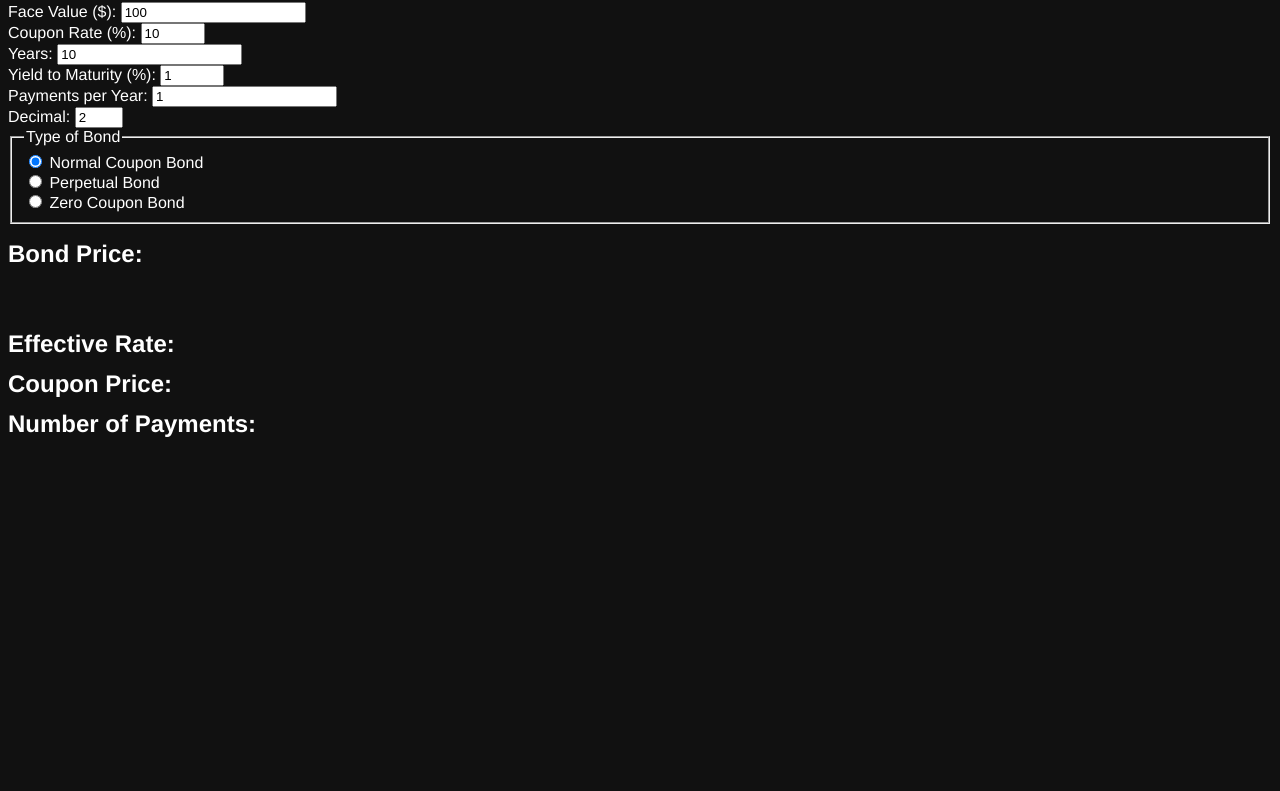
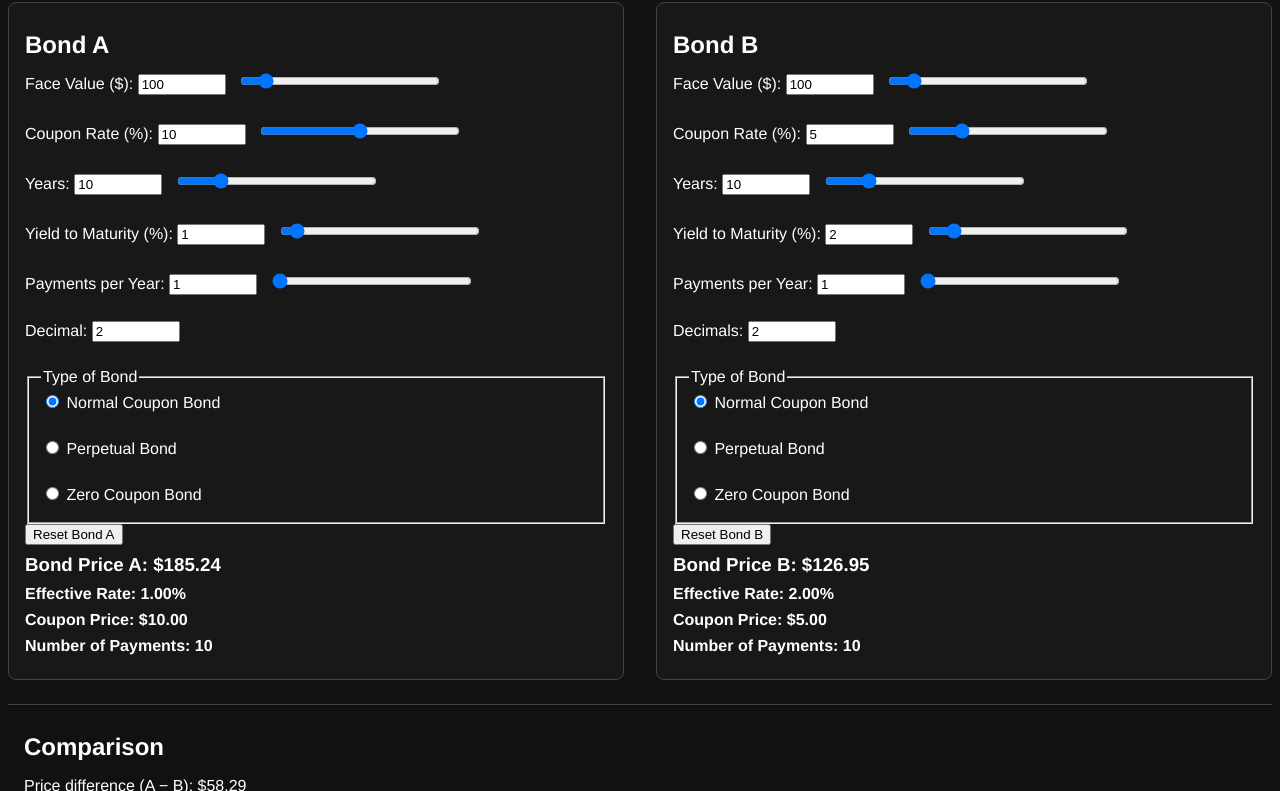
Before and after one commit to GuaJ0/Jovans-Bond-Pricer, a plain HTML site: page index.html in a window 1280 px wide. Shown: the part 67-858 px from the top of the page. Before the commit the page ends 800 px from the top, so only its background shows below. Drawn offline with nearby package versions, Linux system fonts and the light colour scheme.

Commit message:
Refactor bond pricer layout for multiple bonds
Updated the bond pricer interface to include separate forms for Bond A and Bond B, enhancing user experience with improved input fields and structure.

```diff
--- a/index.html
+++ b/index.html
@@ -1,3 +1,4 @@
+<!DOCTYPE html>
 <html>
 <head>
   <title>Jovan's Bond Pricer</title>
@@ -11,62 +12,140 @@
   <link rel="stylesheet" href="Style.css">
 </head>
 <body>
-  <h1>Bond Pricer Calculator</h1>
+  <h1>Jovan's Bond Pricer</h1>
 
-  <form id="bondForm">
+  <div class="bonds-container">
+
+    <div class="bond-panel">
+      <h2>Bond A</h2>
+      <form id="bondFormA">
         <label>Face Value ($):
-      <input type="number" id="faceValue" value="100" min="0" required />
+          <input type="number" id="faceValueA" value="100" min="0" required />
+          <input type="range" id="faceValueSliderA" min="0" max="1000" step="10" value="100">
         </label><br/>
 
         <label>Coupon Rate (%):
-      <input type="number" step="1" id="couponRate" value="10" min="0" max="100" required />
+          <input type="number" step="0.01" id="couponRateA" value="10" min="0" required />
+          <input type="range" id="couponRateSliderA" min="0" max="20" step="0.1" value="10">
         </label><br/>
 
         <label>Years:
-      <input type="number" step="1" id="years" value="10" min="1" required />
+          <input type="number" id="yearsA" value="10" min="0" required />
+          <input type="range" id="yearsSliderA" min="0" max="50" step="1" value="10">
         </label><br/>
 
         <label>Yield to Maturity (%):
-      <input type="number" step="1" id="yield" value="1" min="0" max="100" required />
+          <input type="number" step="0.01" id="yieldA" value="1" min="0" required />
+          <input type="range" id="yieldSliderA" min="0" max="20" step="0.1" value="1">
         </label><br/>
 
         <label>Payments per Year:
-      <input type="number" id="PPY" value="1" min="1" required />
+          <input type="number" id="PPYA" value="1" min="1" required />
+          <input type="range" id="PPYSliderA" min="1" max="12" step="1" value="1">
         </label><br/>
 
-    <label> Decimal:
-      <input type="number" id="Dec" value = "2" min="2" max="8" required />
+        <label>Decimal:
+          <input type="number" id="DecA" value="2" min="0" max="6" required />
         </label><br/>
 
         <fieldset>
           <legend>Type of Bond</legend>
           <label>
-        <input type="radio" name="bondType" value="Normal" checked>
+            <input type="radio" name="bondTypeA" value="Normal" checked>
             Normal Coupon Bond
           </label><br/>
           <label>
-        <input type="radio" name="bondType" value="Perpetual">
+            <input type="radio" name="bondTypeA" value="Perpetual">
             Perpetual Bond
           </label><br/>
           <label>
-        <input type="radio" name="bondType" value="Zero">
+            <input type="radio" name="bondTypeA" value="Zero">
             Zero Coupon Bond
           </label>
         </fieldset>
+
+        <button type="button" id="resetA">Reset Bond A</button>
       </form>
 
-  <h2>Bond Price: </h2>
-  <h2 id="bondPrice"></h2>
-  <div id="formula" style="float: right; width: 1200px; margin-top: 50px;"></div>
+      <h3>Bond Price A: <span id="bondPriceA"></span></h3>
+      <h4>Effective Rate: <span id="effectiveA"></span></h4>
+      <h4>Coupon Price: <span id="couponA"></span></h4>
+      <h4>Number of Payments: <span id="totalPaymentsA"></span></h4>
+    </div>
 
-  <h2>Effective Rate:</h2>
-  <h3 id="effective"></h3>
+    <div class="bond-panel">
+      <h2>Bond B</h2>
+      <form id="bondFormB">
+        <label>Face Value ($):
+          <input type="number" id="faceValueB" value="100" min="0" required />
+          <input type="range" id="faceValueSliderB" min="0" max="1000" step="10" value="100">
+        </label><br/>
 
-  <h2>Coupon Price:</h2>
-  <h3 id="coupon"></h3>
+        <label>Coupon Rate (%):
+          <input type="number" step="0.01" id="couponRateB" value="5" min="0" required />
+          <input type="range" id="couponRateSliderB" min="0" max="20" step="0.1" value="5">
+        </label><br/>
 
-  <h2>Number of Payments:</h2>
-  <h3 id="totalPayments"></h3>
+        <label>Years:
+          <input type="number" id="yearsB" value="10" min="0" required />
+          <input type="range" id="yearsSliderB" min="0" max="50" step="1" value="10">
+        </label><br/>
+
+        <label>Yield to Maturity (%):
+          <input type="number" step="0.01" id="yieldB" value="2" min="0" required />
+          <input type="range" id="yieldSliderB" min="0" max="20" step="0.1" value="2">
+        </label><br/>
+
+        <label>Payments per Year:
+          <input type="number" id="PPYB" value="1" min="1" required />
+          <input type="range" id="PPYSliderB" min="1" max="12" step="1" value="1">
+        </label><br/>
+
+        <label>Decimals:
+          <input type="number" id="DecB" value="2" min="0" max="6" required />
+        </label><br/>
+
+        <fieldset>
+          <legend>Type of Bond</legend>
+          <label>
+            <input type="radio" name="bondTypeB" value="Normal" checked>
+            Normal Coupon Bond
+          </label><br/>
+          <label>
+            <input type="radio" name="bondTypeB" value="Perpetual">
+            Perpetual Bond
+          </label><br/>
+          <label>
+            <input type="radio" name="bondTypeB" value="Zero">
+            Zero Coupon Bond
+          </label>
+        </fieldset>
+
+        <button type="button" id="resetB">Reset Bond B</button>
+      </form>
+
+      <h3>Bond Price B: <span id="bondPriceB"></span></h3>
+      <h4>Effective Rate: <span id="effectiveB"></span></h4>
+      <h4>Coupon Price: <span id="couponB"></span></h4>
+      <h4>Number of Payments: <span id="totalPaymentsB"></span></h4>
+    </div>
+  </div>
+
+  <div class="comparison">
+    <h2>Comparison</h2>
+    <p>Price difference (A − B): <span id="priceDiff"></span></p>
+  </div>
+
+  <div class="formula-row">
+    <div class="formula-box">
+      <h3>Bond A formula</h3>
+      <div id="formulaA"></div>
+    </div>
+    <div class="formula-box">
+      <h3>Bond B formula</h3>
+      <div id="formulaB"></div>
+    </div>
+  </div>
 
   <script src="FormulaBuilder.js"></script>
   <script src="Calc.js"></script>
```
Lines whose indentation alone changed are shown as unchanged.
